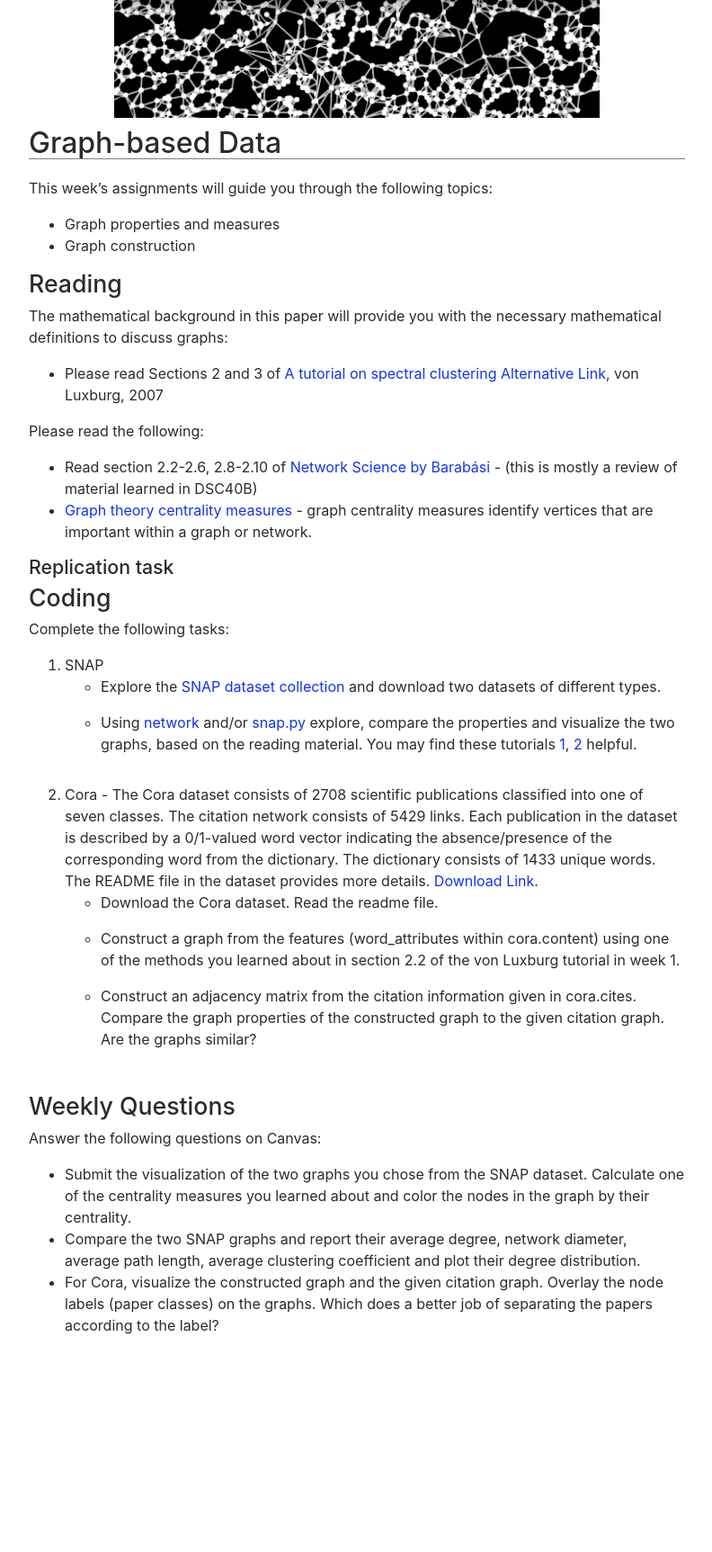
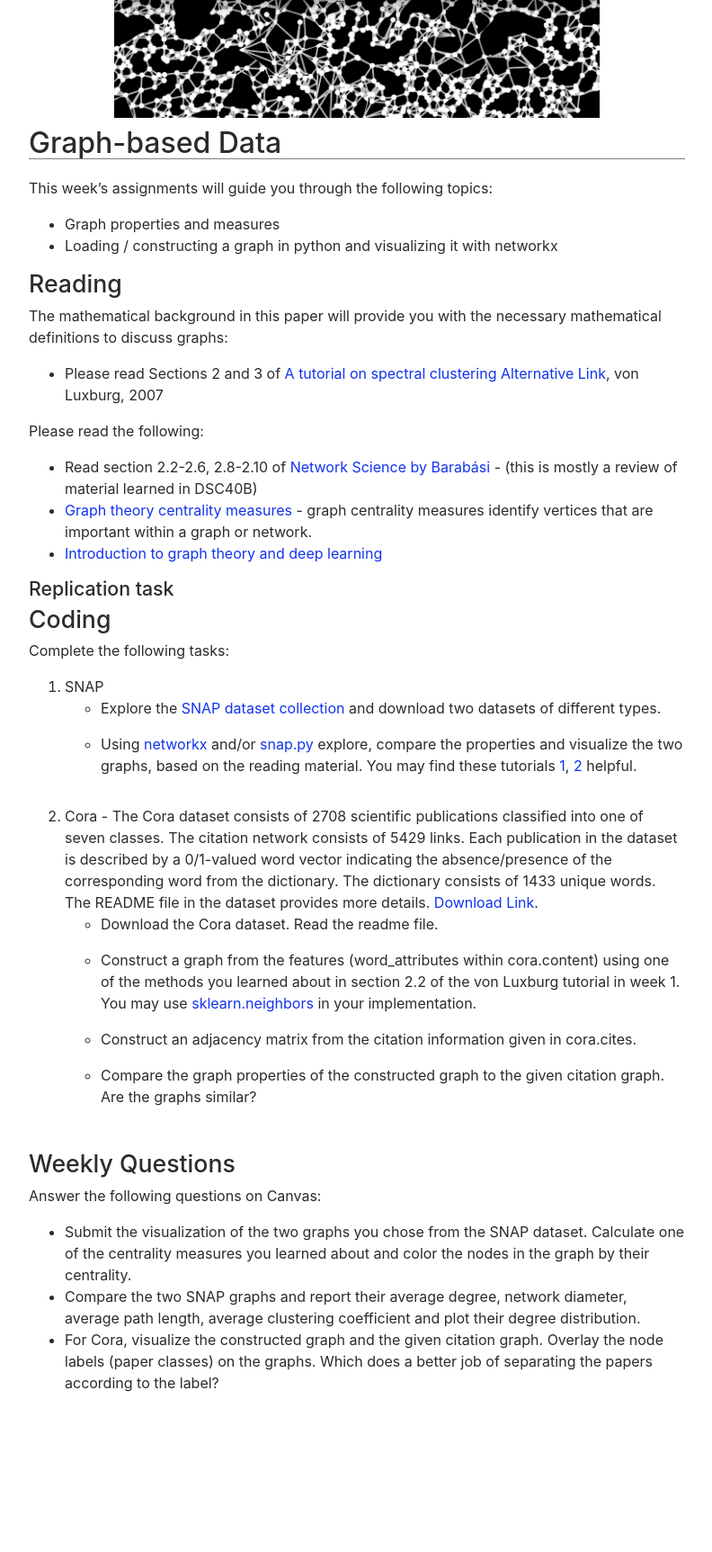
Before and after one commit to gmishne/capstone-graph-2022, a Jekyll site: the page built from weeks/02-Data.md, in a window 1280 px wide. Shown: the whole page at 90% size, without its empty margins (243-1035 px from the left). Built offline with Jekyll 4.4.1, drawn with Linux system fonts in a browser that asks for light colours; nearby versions of some CDN libraries; before the commit the page ends 1661 px from its top, so only the background shows below that.

Commit message:
Update 02-Data.md

```diff
--- a/weeks/02-Data.md
+++ b/weeks/02-Data.md
@@ -8,7 +8,7 @@ doodle: /doodle.png
 
 This week's assignments will guide you through the following topics:
 * Graph properties and measures
-* Graph construction
+* Loading / constructing a graph in python and visualizing it with networkx
 
 ## Reading
 
@@ -18,7 +18,7 @@ The mathematical background in this paper will provide you with the necessary ma
 Please read the following:
 * Read section 2.2-2.6, 2.8-2.10 of [Network Science by Barabási](http://networksciencebook.com/chapter/2#networks-graphs) - (this is mostly a review of material learned in DSC40B)
 * [Graph theory centrality measures](https://towardsdatascience.com/notes-on-graph-theory-centrality-measurements-e37d2e49550a) - graph centrality measures identify vertices that are important within a graph or network.
-
+* [Introduction to graph theory and deep learning](https://towardsdatascience.com/graph-theory-and-deep-learning-know-hows-6556b0e9891b)
 
 ### Replication task
 
@@ -28,14 +28,15 @@ Please read the following:
 Complete the following tasks:
 1. SNAP
 * Explore the [SNAP dataset collection](http://snap.stanford.edu/data/index.html) and download two datasets of different types.
-* Using [network](https://networkx.github.io/) and/or [snap.py](http://snap.stanford.edu/snappy/index.html) explore, compare the properties and visualize the two graphs, based on the reading material. You may find these tutorials [1](https://networkx.github.io/documentation/stable/tutorial.html), [2](http://snap.stanford.edu/proj/snap-www/SNAP-WWW15-part3.pdf) helpful.
+* Using [networkx](https://networkx.github.io/) and/or [snap.py](http://snap.stanford.edu/snappy/index.html) explore, compare the properties and visualize the two graphs, based on the reading material. You may find these tutorials [1](https://networkx.github.io/documentation/stable/tutorial.html), [2](http://snap.stanford.edu/proj/snap-www/SNAP-WWW15-part3.pdf) helpful.
 
 2. Cora -
 The Cora dataset consists of 2708 scientific publications classified into one of seven classes. The citation network consists of 5429 links. Each publication in the dataset is described by a 0/1-valued word vector indicating the absence/presence of the corresponding word from the dictionary. The dictionary consists of 1433 unique words. The README file in the dataset provides more details.
 [Download Link](https://linqs-data.soe.ucsc.edu/public/lbc/cora.tgz).
 * Download the Cora dataset. Read the readme file.
-* Construct a graph from the features (word_attributes within cora.content) using one of the methods you learned about in section 2.2 of the von Luxburg tutorial in week 1.
-* Construct an adjacency matrix from the citation information given in cora.cites. Compare the graph properties of the constructed graph to the given citation graph. Are the graphs similar?
+* Construct a graph from the features (word_attributes within cora.content) using one of the methods you learned about in section 2.2 of the von Luxburg tutorial in week 1. You may use [sklearn.neighbors](https://scikit-learn.org/stable/modules/neighbors.html) in your implementation.
+* Construct an adjacency matrix from the citation information given in cora.cites.
+* Compare the graph properties of the constructed graph to the given citation graph. Are the graphs similar?
 
 ## Weekly Questions
 Answer the following questions on Canvas:
```
